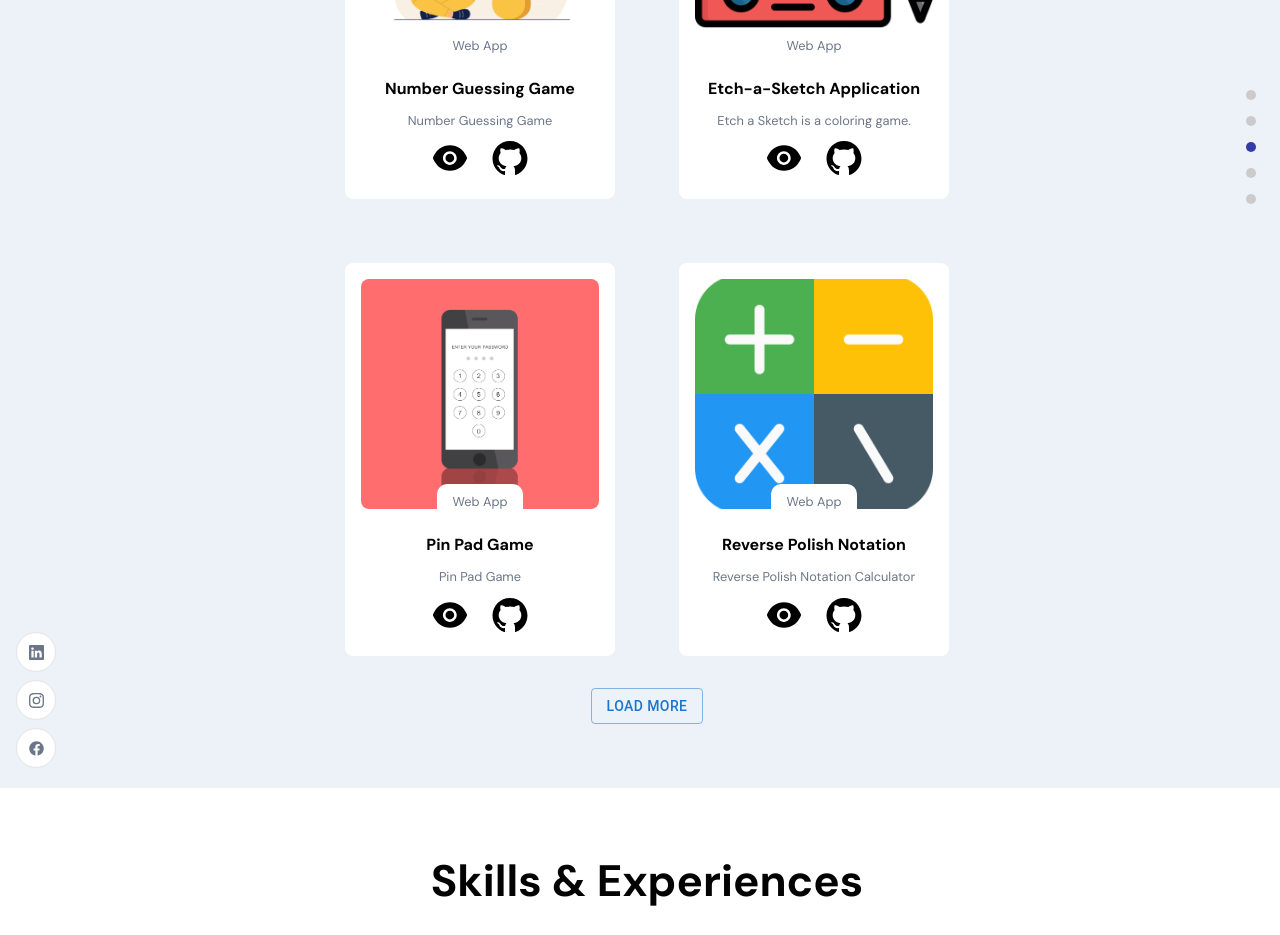
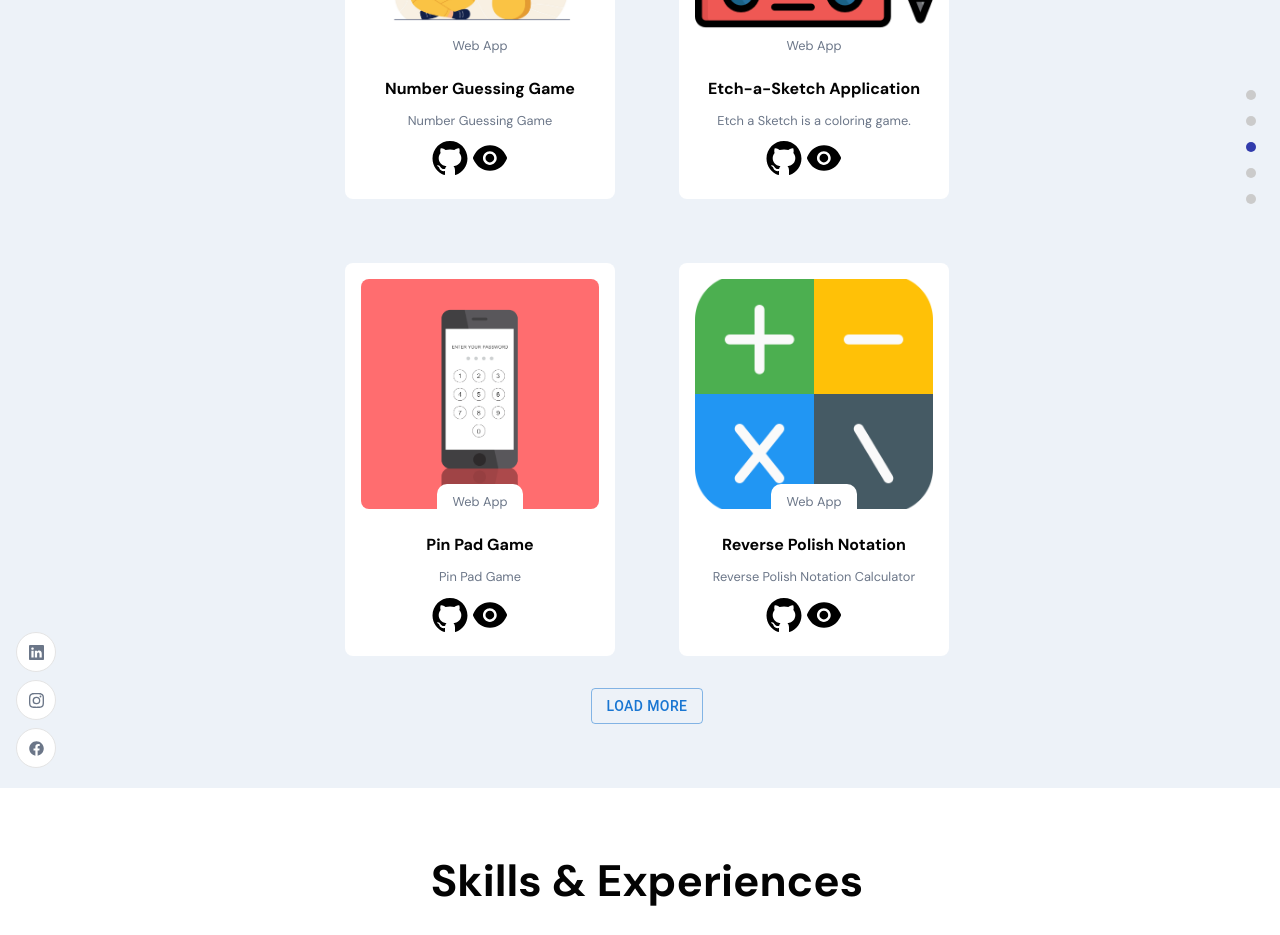
Before and after one commit to Calculator-dev/my-portfolio, a React (Create React App) app in the folder frontend/: page / in a window 1280 px wide. Shown: the part 2240-3175 px from the top of the page. Built offline with nearby package versions, Linux system fonts and the light colour scheme; the HTML template or start-up script is replaced by a standard one.

Commit message:
Changed links

```diff
--- a/frontend/src/container/Work/Work.jsx
+++ b/frontend/src/container/Work/Work.jsx
@@ -70,10 +70,10 @@ const Work = () => {
               <div className='app__work-codeContent app__flex'>
                 <a href={work.codeLink} target="_blank" rel='noreferrer' >
 
-                <AiFillEye  style={{width: "40px", height: "40px", cursor: "pointer", marginRight: "20px", color: "black"}}  />
+                  <AiFillGithub style={{width: "40px", height: "40px", color: "black"}}/>
                 </a>
                 <a href={work.projectLink} target="_blank" rel='noreferrer' >
-                  <AiFillGithub style={{width: "40px", height: "40px", color: "black"}}/>
+                <AiFillEye  style={{width: "40px", height: "40px", cursor: "pointer", marginRight: "20px", color: "black"}}  />
                 </a>
               </div>
             </div>
```
